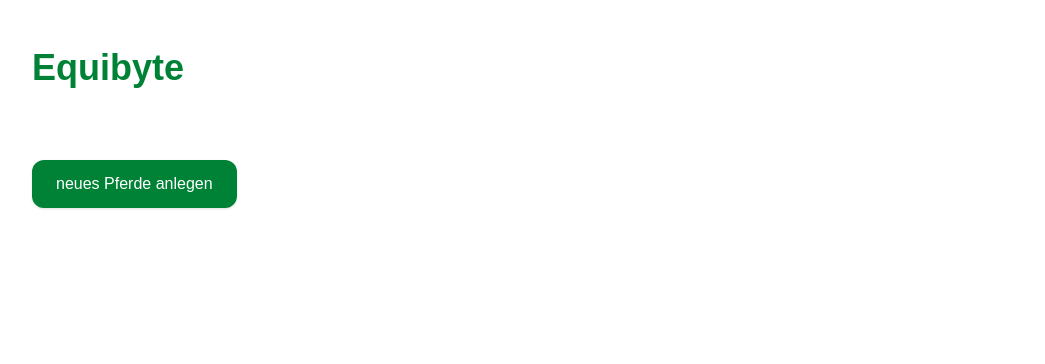
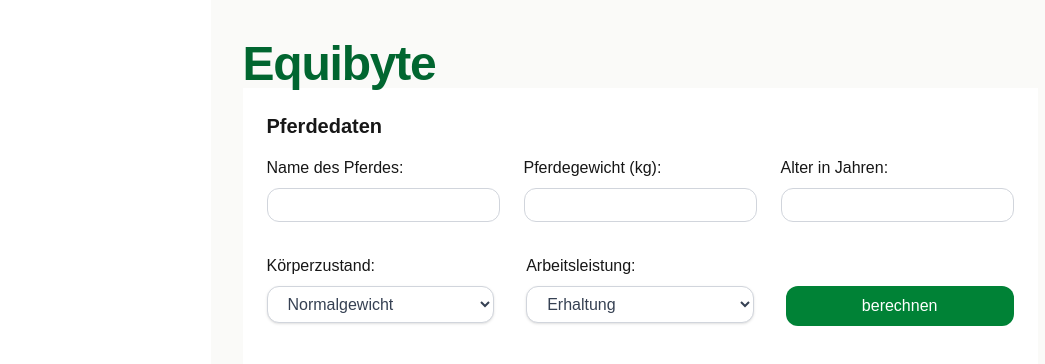
Before and after one commit to mikarec/equibyte, a Next.js app: page / in a window 1280 px wide. Shown: the top 364 px of the page, without its empty margins (0-1045 px from the left). Built offline with nearby package versions, Linux system fonts and the light colour scheme.

Commit message:
ui + buttons

```diff
--- a/src/app/page.tsx
+++ b/src/app/page.tsx
@@ -23,7 +23,8 @@
     return Math.pow(gewicht, 0.75) * 3.01 * proteinfaktor; /** nur für Warmblut / Hannoveraner  */
   }
 
-  const [zeigeFormular, setzeZeigeFormular] = useState(false);
+  const [berechnet, setzeBerechnet]=useState(false);
+  const [zeigeFormular, setzeZeigeFormular] = useState(true);
   const [pferdeName, setzePferdeName] = useState("");
   const [gewicht, setzeGewicht] = useState("");
   const [alter, SetzeAlter] = useState("");
@@ -203,42 +204,41 @@
   const jodbedarf = berechneJodbedarf(gewichtalsZahl, arbeit);
   const gewichtVorhanden = gewicht !== "" && !isNaN(gewichtalsZahl) && gewichtalsZahl > 0 && gewichtalsZahl <= 1500;
   const alterVorhanden = alter !== "" && !isNaN(alterAlsZahl) && alterAlsZahl > 0 && alterAlsZahl <= 40;
+  const eingabeVollstaendig = pferdeName !="" && gewichtVorhanden && alterVorhanden;
 
   return (
-    <main>
-      <h1 className="px-8 py-12 text-4xl font-bold text-green-700">Equibyte</h1>
-      <button
-       className="mt-6 ml-8 bg-green-700 text-white px-6 py-3 rounded-xl shadow-sm transition hover:bg-green-800"
-       onClick={() => {
-        console.log("Button wurde geklickt");
-        setzeZeigeFormular(true);
-      }}>
-        neues Pferde anlegen
-      </button>
+    <main className="min-h-screen bg-[#FAFAF8] px-8 py-10 max-w-6xl mx-auto">
+      <h1 className="text-5xl font-semibold tracking-tight text-green-800">Equibyte</h1>
+
 
      {zeigeFormular && (
         <>
 
-          <div className="min-h-screen bg-gray-50 p-8 max-w-5xl mx-auto">
-            <h2> ich bin das Formular</h2>
-            <p>Bitte füllen Sie das Formular aus.</p>
+          <div className="bg-white p-6 max-w-5xl mx-auto">
+          <h2 className="text-xl font-semibold mb-4">Pferdedaten</h2>
+           <div className="grid grid-cols-3 gap-6 mb-8">
+            {/* Pferdename Eingabe*/}
+            <div className="flex flex-col gap-2">
             <label>Name des Pferdes:</label>
             <input
             value={pferdeName}
             onChange={(e) => setzePferdeName(e.target.value)}
+            className="border border-gray-300 rounded-xl bg-white px-3 py-1 w-full"
             />
-
+           </div>
             {/* Pferdegewicht Eingabe*/}
+            <div className="flex flex-col gap-2">
             <label>Pferdegewicht (kg):</label>
             <input
             type ="number"
             max = "1500"
             value={gewicht}
             onChange={(e) => setzeGewicht(e.target.value)}
-            className="border rounded-lg px-3 py-1 w-32"
+            className="border border-gray-300 rounded-xl bg-white px-3 py-1 w-full"
             />
-
+            </div>
             {/* Pferdealter Eingabe*/}
+            <div className="flex flex-col gap-2">
             <label>
               Alter in Jahren:
               </label>
@@ -248,83 +248,112 @@
               max="40"
               value={alter}
               onChange={(e) => SetzeAlter(e.target.value)}
+              className="border border-gray-300 rounded-xl bg-white px-3 py-1 w-full"
               />
-            {alterVorhanden && (<p>Alter: {alterAlsZahl} Jahre</p>)}
-            {alter === "" && (<p> Bitte gib das Alter ein.</p>)}
+             </div>
+             </div>
+
             {alterAlsZahl > 40 && ( <p> Das Alter darf maximal 40 Jahre betragen. </p>)}
             {alterAlsZahl <= 0 && alter !== "" &&  ( <p> Das Alter muss größer als 0 Jahre sein. </p>)}
 
 
+
+          <div className="grid grid-cols-3 gap-8 mb-6">
+            <div className="flex flex-col gap-2">
             <label>Körperzustand:</label>
             <select
             value={koerperzustand}
             onChange={(e) => setzeKoerperzustand(e.target.value)}
+            className="w-full rounded-xl border border-gray-300 bg-white px-4 py-2 text-gray-700 shadow-sm outline-none focus:border-green-500 focus:ring focus:ring-green-500 focus:ring-opacity-50"
             >
-
             <option value="untergewicht">Untergewicht</option>
             <option value="normalgewicht">Normalgewicht</option>
             <option value="uebergewicht">Übergewicht</option>
             </select>
-
-
-
-
-
+          </div>
             {/* Auswahl Arbeitsleistung*/}
-
-
+            <div className="flex flex-col gap-2">
             <label>Arbeitsleistung:</label>
             <select
             value={arbeit}
             onChange={(e) => setzeArbeit(e.target.value)}
+            className="w-full rounded-xl border border-gray-300 bg-white px-4 py-2 text-gray-700 shadow-sm outline-none focus:border-green-500 focus:ring focus:ring-green-500 focus:ring-opacity-50"
             >
             <option value="erhaltung">Erhaltung</option>
             <option value="leicht">Leichte Arbeit</option>
             <option value="mittel">Mittlere Arbeit</option>
             <option value="schwer">Schwere Arbeit</option>
             </select>
+            </div>
 
-            <p>Arbeitsleistung: {arbeit}</p>
 
-            <p>Der Name des Pferdes ist: {pferdeName}</p>
 
-          {gewichtVorhanden && (<p>Pferdegewicht: {gewichtalsZahl} kg</p>)}
+             <button
+        className="mt-8 bg-green-700 text-white px-4 py-2 rounded-xl  hover:bg-green-700 transition"
+
+         onClick={() => {
+        console.log("Button wurde geklickt");
+          if(eingabeVollstaendig) {
+            setzeBerechnet(true);
+          } else {
+            alert ("Bitte fülle alle Felder aus.");
+          }
+          }}
+          > berechnen </button>
+          </div>
+
+
+
+
+
 
           {/* Fehlermeldungen für Gewicht */}
-          {gewicht === "" && (<p> Bitte gib das Pferdegewicht ein.</p>)}
            {gewichtalsZahl >1500 && ( <p> Das Gewicht darf maximal 1500 kg betragen. </p>)}
            {gewichtalsZahl <= 0 && gewicht !== "" &&  ( <p> Das Gewicht muss größer als 0 kg sein. </p>)}
 
-         <div className="border roounded-xl p-4 mb-4 bg-gray-50">
-          <h3 className="font-semibold"> Energie & Proteine </h3>
-           {gewichtVorhanden && (<p>Energiebedarf: {energiebedarf.toFixed(1)} MJ ME</p>)}
-           {gewichtVorhanden && (<p>Proteinbedarf: {proteinbedarf.toFixed(1)} g dvRP</p>)}
+          { berechnet && (
+        <>
+         <div className="border border-gray-300 rounded-xl p-4 mb-4 bg-white">
+          <h3 className="text-lg font-semibold text-gray-800 mb-3"> Energie & Proteine </h3>
+           {gewichtVorhanden && (<p className="text-gray-600">Energiebedarf: {energiebedarf.toFixed(1)} MJ ME</p>)}
+           {gewichtVorhanden && (<p className="text-gray-600">Proteinbedarf: {proteinbedarf.toFixed(1)} g dvRP</p>)}
         </div>
 
-        <div className="border roounded-xl p-4 mb-4 bg-gray-50">
-          <h3 className="font-semibold"> Mengenelemente </h3>
-           {gewichtVorhanden && (<p>Calciumbedarf: {calciumbedarf.toFixed(1)} g</p>)}
-           {gewichtVorhanden && (<p>Phosphorbedarf: {phosphorbedarf.toFixed(1)} g</p>)}
 
-           {gewichtVorhanden && (<p>Magnesiumbedarf: {magnesiumbedarf.toFixed(1)} g</p>)}
-           {gewichtVorhanden && (<p>Natriumbedarf: {natriumbedarf.toFixed(1)} g</p>)}
-           {gewichtVorhanden && (<p>Kaliumbedarf: {kaliumbedarf.toFixed(1)} g</p>)}
-           {gewichtVorhanden && (<p>Chloridbedarf: {chloridbedarf.toFixed(1)} g</p>)}
+
+        <div className="border border-gray-300 rounded-xl p-4 mb-4 bg-white">
+          <h3 className="text-lg font-semibold text-gray-800 mb-3"> Mengenelemente </h3>
+           {gewichtVorhanden && (<p className="text-gray-600">Calciumbedarf: {calciumbedarf.toFixed(1)} g</p>)}
+           {gewichtVorhanden && (<p className="text-gray-600">Phosphorbedarf: {phosphorbedarf.toFixed(1)} g</p>)}
+
+           {gewichtVorhanden && (<p className="text-gray-600">Magnesiumbedarf: {magnesiumbedarf.toFixed(1)} g</p>)}
+           {gewichtVorhanden && (<p className="text-gray-600">Natriumbedarf: {natriumbedarf.toFixed(1)} g</p>)}
+           {gewichtVorhanden && (<p className="text-gray-600">Kaliumbedarf: {kaliumbedarf.toFixed(1)} g</p>)}
+           {gewichtVorhanden && (<p className="text-gray-600">Chloridbedarf: {chloridbedarf.toFixed(1)} g</p>)}
+
         </div>
 
-        <div className="border roounded-xl p-4 mb-4 bg-gray-50">
-           <h3 className="font-semibold"> Spurenelemente </h3>
-           {gewichtVorhanden && (<p>Zinkbedarf: {zinkbedarf.toFixed(1)} mg</p>)}
-           {gewichtVorhanden && (<p>Kupferbedarf: {kupferbedarf.toFixed(1)} mg</p>)}
-           {gewichtVorhanden && (<p>Manganbedarf: {manganbedarf.toFixed(1)} mg</p>)}
-           {gewichtVorhanden && (<p>Selenbedarf: {selenbedarf.toFixed(1)} mg</p>)}
-           {gewichtVorhanden && (<p>Jodbedarf: {jodbedarf.toFixed(1)} mg</p>)}
 
-           </div>
-          </div>
-
+        <div className="border border-gray-300 rounded-xl p-4 mb-4 bg-white">
+           <h3 className="text-lg font-semibold text-gray-800 mb-3"> Spurenelemente </h3>
+           {gewichtVorhanden && (<p className="text-gray-600">Zinkbedarf: {zinkbedarf.toFixed(1)} mg</p>)}
+           {gewichtVorhanden && (<p className="text-gray-600">Kupferbedarf: {kupferbedarf.toFixed(1)} mg</p>)}
+           {gewichtVorhanden && (<p className="text-gray-600">Manganbedarf: {manganbedarf.toFixed(1)} mg</p>)}
+           {gewichtVorhanden && (<p className="text-gray-600">Selenbedarf: {selenbedarf.toFixed(1)} mg</p>)}
+           {gewichtVorhanden && (<p className="text-gray-600">Jodbedarf: {jodbedarf.toFixed(1)} mg</p>)}
+        </div>
         </>
         )}
+         </div>
+
+
+
+
+
+      </>
+      )}
+
+
 
     </main>
   );
```
